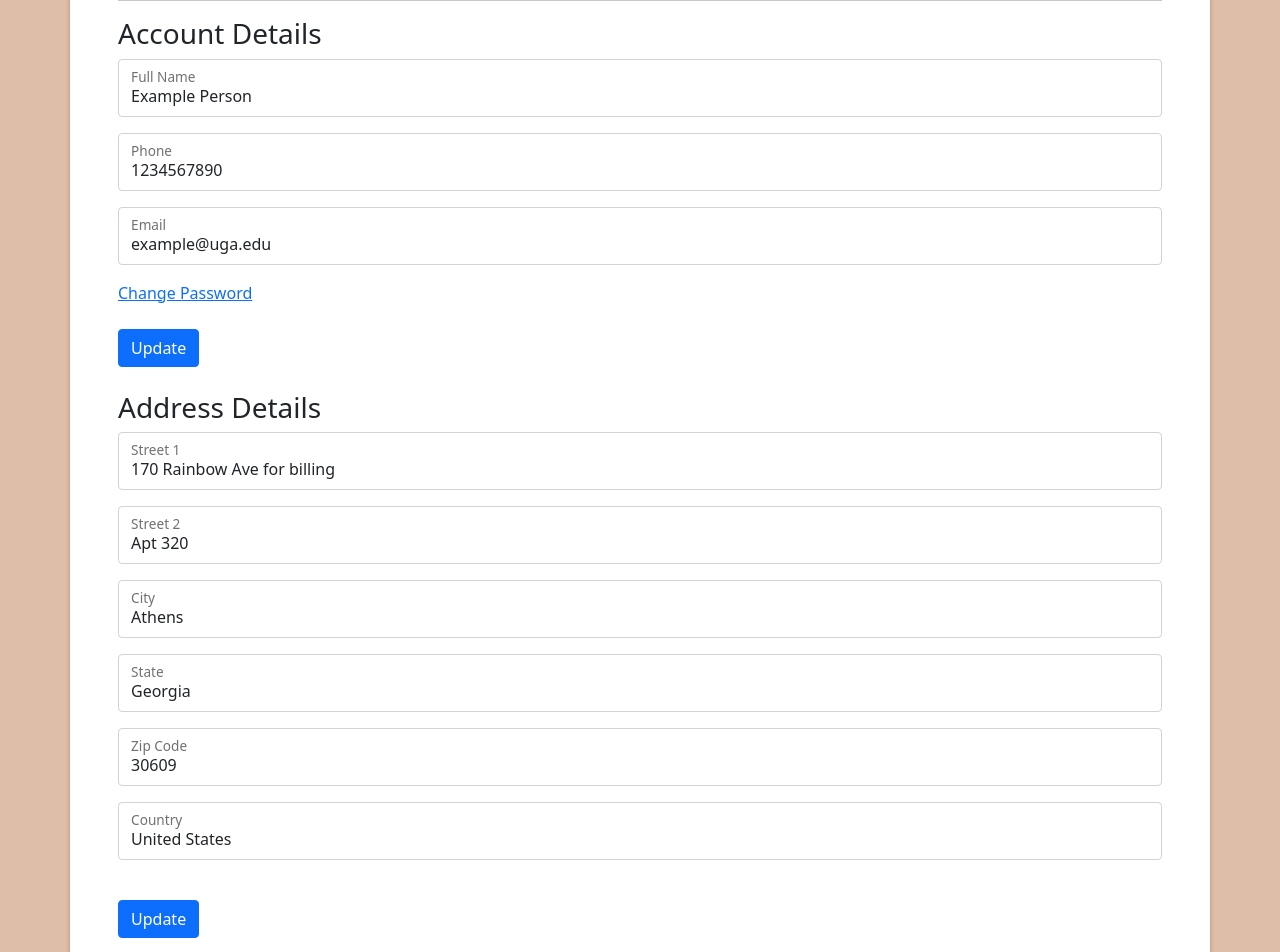
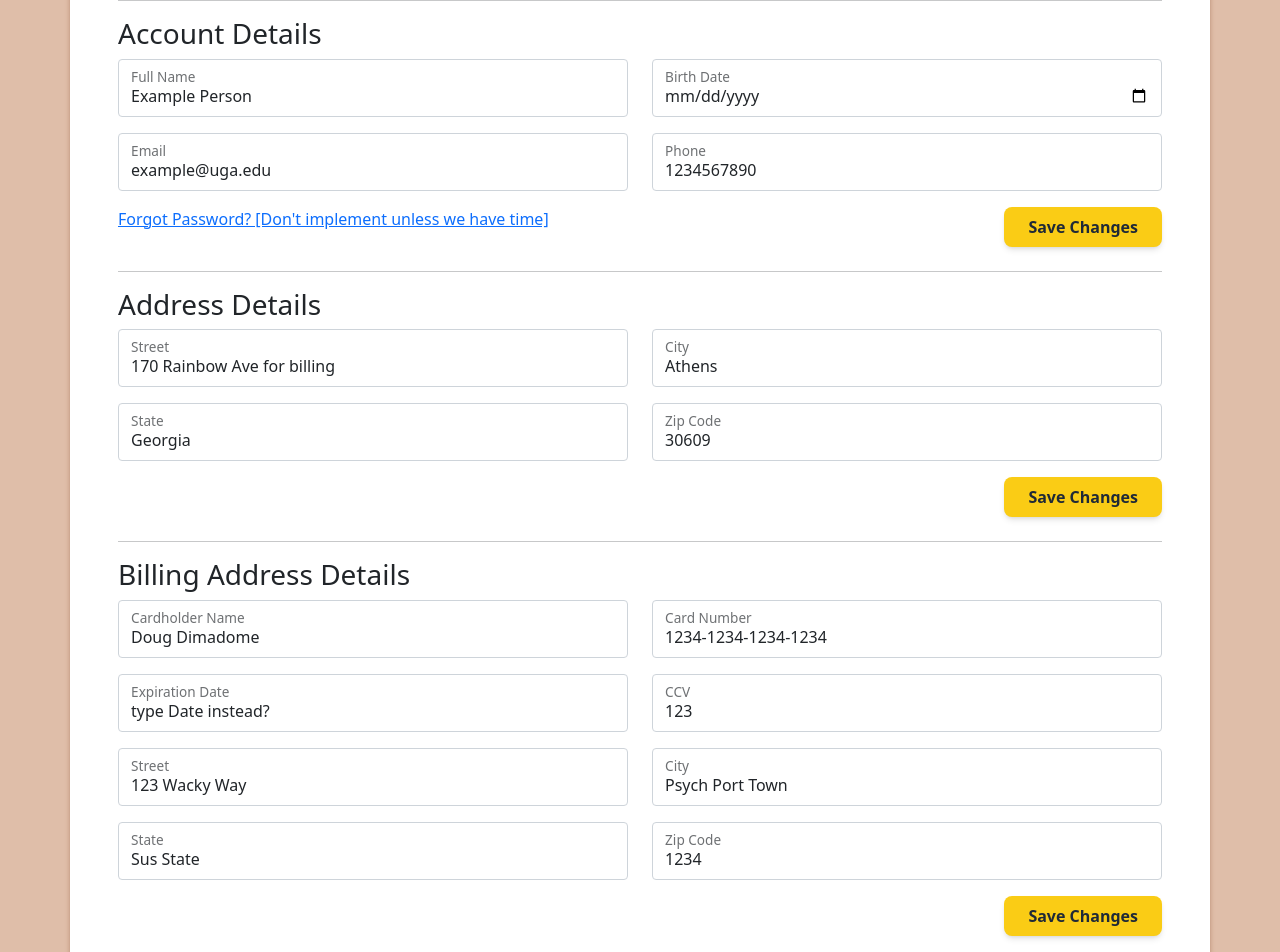
Before and after one commit to Rsandy2/ecommerce-ui, a Next.js app: page /profile in a window 1280 px wide. Shown: the part 200-1152 px from the top of the page. Built offline with nearby package versions, Linux system fonts and the light colour scheme.

Commit message:
Updated styling on files. Modified ../package-lck.json apparently too

```diff
--- /dev/null
+++ b/components/productReviewCard.jsx
@@ -0,0 +1,94 @@
+import React, { Component } from "react";
+
+const reviewCard = {
+    backgroundColor: "white",
+    padding: "3rem",
+    boxShadow: "0px 2px 5px #B98B73",
+    borderRadius: ".25rem",
+    //marginBottom: "1rem",
+    minHeight: "200",
+    maxHeight: "250",
+};
+
+/*
+Ask Anna for tips for resizing image to container while maintaining aspect ratio...
+*/
+const imgStyle = {
+    height: "100%",
+    //width: "auto",
+    objectFit: "cover",
+    display: "block",
+    marginLeft: "auto",
+    marginRight: "auto",
+    width: "50%",
+};
+
+// Me copy and pasting checkbox form input...
+/*
+class ReviewCard extends React.Component {
+constructor(props) {
+    super(props);
+    this.state = {
+        toReserve: true,
+    };
+
+    this.handleInputChange = this.handleInputChange.bind(this);
+}
+
+handleInputChange(event) {
+    const target = event.target;
+    const value = target.type === 'checkbox' ? target.checked : target.value;
+    const name = target.name;
+
+    this.setState({
+        [name]: value
+    });
+}
+*/
+
+
+/*
+Do you need to make another function to take into account reserve checkbox?
+I want Items price amount in checkout page to update whenever a product's reserve checkbox is marked.
+How do you take into account this form's properties externally in the checkout page...?
+*/
+function ReviewCard() {
+    return (
+        <div>
+            <div className="card" style={{ reviewCard }}>
+                <div className="row no-gutters">
+                    <div className="col-lg-4" style={{ ...{ display: "flex" }, ...{ ustifyContent: "center" } }}>
+                        <img
+                            src="https://picsum.photos/100"
+                            //className="card-img-side"
+                            alt="..."
+                            style={{ imgStyle }}
+                        />
+                    </div>
+                    <div className="col-lg-8">
+                        <h5 className="card-title">Title</h5>
+                        <h6 className="card-subtitle mb-2 text-muted">Author</h6>
+                        <h6 className="card-subtitle mb-2 text-muted">Price</h6>
+                        <h6 className="card-subtitle mb-2 text-muted">Reserve Book [insert checkbox]</h6>
+
+                    </div>
+                </div>
+            </div>
+        </div>
+    );
+}
+
+export default ReviewCard;
+
+/* Add checkbox after Price
+<form>
+    <label>
+        Reserve Book:
+        <input
+            name="toReserve"
+            type="checkbox"
+            checked={this.state.toReserve}
+            onChange={this.handleInputChange} />
+    </label>
+</form>
+*/
--- a/pages/checkout.jsx
+++ b/pages/checkout.jsx
@@ -3,6 +3,7 @@ import React from "react";
 //import MenuSideBar from "../components/MenuSideBar";
 import { Toaster } from "react-hot-toast";
 import Header from "../components/Header";
+import ReviewCard from "../components/productReviewCard";
 // Shift + Alt + F nice.
 
 export default function MyForm() {
@@ -27,16 +28,25 @@ export default function MyForm() {
   };
 
   const labelStyle = {
-    paddingLeft: ".5rem",
-    paddingRight: ".5rem",
+    paddingBottom: ".5rem",
   };
 
   const card = {
     backgroundColor: "white",
-    padding: "3rem 3rem 5rem 3rem",
+    padding: "3rem",
     boxShadow: "0px 2px 5px #B98B73",
     borderRadius: ".25rem",
     marginBottom: "1rem",
+  };
+
+  const reviewCard = {
+    backgroundColor: "white",
+    padding: "3rem",
+    boxShadow: "0px 2px 5px #B98B73",
+    borderRadius: ".25rem",
+    //marginBottom: "1rem",
+    minHeight: "200",
+    maxHeight: "300",
   };
 
   const buttonStyle = {
@@ -73,13 +83,97 @@ export default function MyForm() {
             paddingRight: "2rem",
           }}
         >
-          <div className="col-lg-8 checkoutCol">
+          <div className="col-lg-7 checkoutCol">
+            <div className="card" style={card}>
+              <h2>Order Summary</h2>
+              <hr />
+              <div className="row">
+                <div className="col-sm-8">
+                  <div className="row">
+                    <div className="col-sm-6">
+                      <h6>Items: </h6>
+                      <br></br>
+                      <h6>Promos: </h6>
+                      <br></br>
+                      <h7>Promo Ex1: </h7>
+                    </div>
+                    <div className="col-sm-6" style={{ textAlign: "right" }}>
+                      <h6>$amt</h6>
+                      <br></br>
+                      <h6>&nbsp;</h6>
+                      <br></br>
+                      <h7 style={{ color: "grey" }}>-$amt</h7>
+                      <hr />
+                      <h7>total $amt</h7>
+                    </div>
+                  </div>
+                </div>
+
+                <div className="col-sm-4" style={{ textAlign: "center" }}>
+                  <h5>Have a promo code?</h5>
+                  <form onSubmit={handleSubmit}>
+                    <div className="row" style={{ paddingBottom: "3%" }}>
+                      <input
+                        className="form-control"
+                        //style={{width: "90%"}}
+                        type="text"
+                        placeholder="Enter code here"
+                        name="promoCode"
+                        value={inputs.promoCode || ""}
+                        onChange={handleChange}
+                      />
+                    </div>
+                    <input
+                      className="py-2 px-4 bg-yellow-400 text-gray-800 font-bold rounded-lg shadow-md hover:shadow-lg transition duration-300"
+                      type="submit"
+                      value="Verify Code"
+                      style={{ width: "100%" }}
+                    />
+                  </form>
+                </div>
+              </div>
+              <hr />
+              <div className="row">
+                <div className="col-sm-8">
+                  <div className="row">
+                    <div className="col-sm-6">
+                      <h2 style={{ color: "#900020" }}>Order Total: </h2>
+                    </div>
+                    <div className="col-sm-6">
+                      <h2 style={{ ...{ float: "right" }, ...{ color: "#900020" } }}>$amt</h2>
+                    </div>
+                  </div>
+                </div>
+              </div>
+            </div>
+            <div className="card" style={reviewCard}>
+              <h2>Review Items and Shipping</h2>
+            </div>
+            <ReviewCard />
+            <div className="card" style={card}>
+              Have loop that generates cards...
+              </div>
+            <div className="card" style={card}>
+              <h2 style={{textAlign: "center"}}>I have reviewed my order and confirmed it to be correct.&nbsp;</h2>
+              <input
+                  className="py-2 px-4 bg-green-500 text-gray-800 font-bold rounded-lg shadow-md hover:shadow-lg transition duration-300"
+                  type="submit"
+                  value="Place Order"
+                  //style={{ width: "100%" }}
+                />
+
+            </div>
+          </div>
+
+          <div className="col-lg-5 checkoutCol">
             <div className="card" style={card}>
               <h2>
                 Shipping Address
                 <hr />
               </h2>
               <form onSubmit={handleSubmit}>
+                <div className="row" style={{ paddingBottom: "3%" }}>
+                  <div className="col-sm-6">
                     <label className="floatLeft" style={labelStyle}>
                       Full Name<br></br>
                       <input
@@ -88,33 +182,52 @@ export default function MyForm() {
                         name="shipName"
                         value={inputs.shipName || ""}
                         onChange={handleChange}
-                    //style={{width: "100%"}}
                       />
                     </label>
-                <br></br>
+                  </div>
+                  <div className="col-sm-6">
                     <label style={labelStyle}>
-                  Street: <br></br>
+                      State
                       <input
                         className="form-control"
+                        type="text"
+                        name="shipState"
+                        value={inputs.shipState || ""}
+                        onChange={handleChange}
+
+                      />
+                    </label>
+                  </div>
+                </div>
+                <div className="row" style={{ paddingBottom: "3%" }}>
+                  <label style={labelStyle}>
+                    Street <br></br>
+                    <input
+                      className="form-control"
+                      //style={{ width: "100%" }}
                       type="text"
                       name="shipStreet"
                       value={inputs.shipStreet || ""}
                       onChange={handleChange}
                     />
                   </label>
-                <br></br>
+                </div>
+                <div className="row" style={{ paddingBottom: "3%" }}>
+                  <div className="col-sm-6">
                     <label style={labelStyle}>
-                  State:
+                      Zip Code
                       <input
                         className="form-control"
-                    type="text"
-                    name="shipState"
-                    value={inputs.shipState || ""}
+                        type="number"
+                        name="shipZip"
+                        value={inputs.shipZip || ""}
                         onChange={handleChange}
                       />
                     </label>
+                  </div>
+                  <div className="col-sm-6">
                     <label style={labelStyle}>
-                  City:
+                      City
                       <input
                         className="form-control"
                         type="text"
@@ -123,23 +236,14 @@ export default function MyForm() {
                         onChange={handleChange}
                       />
                     </label>
-                <label style={labelStyle}>
-                  Zip Code:
+                  </div>
+                </div>
                 <input
-                    className="form-control"
-                    type="number"
-                    name="shipZip"
-                    value={inputs.shipZip || ""}
-                    onChange={handleChange}
+                  className="py-2 px-4 bg-yellow-400 text-gray-800 font-bold rounded-lg shadow-md hover:shadow-lg transition duration-300"
+                  type="submit"
+                  value="Update"
+                  style={{ width: "100%" }}
                 />
-                </label>
-                <button
-                  className="btn btn-primary"
-                  type="submit"
-                  style={buttonStyle}
-                >
-                  Update
-                </button>
               </form>
             </div>
             <div className="card" style={card}>
@@ -147,9 +251,18 @@ export default function MyForm() {
                 Payment Method
                 <hr />
               </h2>
+
+              <div style={{ display: "flex" }}>
+                <span>We accept debit and credit cards&nbsp;&nbsp;</span>
+                <img src="https://i.imgur.com/2ISgYja.png" width="30"></img>
+                <img src="https://i.imgur.com/W1vtnOV.png" width="30"></img>
+                <img src="https://i.imgur.com/35tC99g.png" width="30"></img>
+              </div>
               <form onSubmit={handleSubmit}>
-                <label style={labelStyle}>
-                  Name on Card:
+                <div className="row" style={{ ...{ paddingBottom: "3%" }, ...{ paddingTop: "3%" } }}>
+                  <div className="col-sm-6">
+                    <label className="floatLeft" style={labelStyle}>
+                      Cardholder Name<br></br>
                       <input
                         className="form-control"
                         type="text"
@@ -158,28 +271,51 @@ export default function MyForm() {
                         onChange={handleChange}
                       />
                     </label>
+                  </div>
+                  <div className="col-sm-6">
                     <label style={labelStyle}>
-                  Card Number:
+                      Card Expiration Date
                       <input
                         className="form-control"
                         type="text"
-                    name="cardNum"
-                    value={inputs.cardStreet || ""}
+                        name="payExpDate"
+                        value={inputs.payExpDate || ""}
                         onChange={handleChange}
                       />
                     </label>
+                  </div>
+                </div>
+                <div className="row" style={{ paddingBottom: "3%" }}>
+                  <div className="col-sm-6">
                     <label style={labelStyle}>
-                  CCV:
+                      Card Number <br></br>
                       <input
                         className="form-control"
                         type="text"
-                    name="ccvNum"
-                    value={inputs.ccvNum || ""}
+                        name="payCardNum"
+                        //placeholder="0000-0000-0000-0000"
+                        value={inputs.payCardNum || ""}
                         onChange={handleChange}
                       />
                     </label>
+                  </div>
+                  <div className="col-sm-6">
                     <label style={labelStyle}>
-                  Street: <br></br>
+                      CCV
+                      <input
+                        className="form-control"
+                        type="text"
+                        name="payCCV"
+                        value={inputs.payCCV || ""}
+                        onChange={handleChange}
+                      />
+                    </label>
+                  </div>
+                </div>
+                <div className="row" style={{ paddingBottom: "3%" }}>
+                  <div className="col-sm-6">
+                    <label style={labelStyle}>
+                      Street
                       <input
                         className="form-control"
                         type="text"
@@ -188,8 +324,24 @@ export default function MyForm() {
                         onChange={handleChange}
                       />
                     </label>
+                  </div>
+                  <div className="col-sm-6">
                     <label style={labelStyle}>
-                  State:
+                      City
+                      <input
+                        className="form-control"
+                        type="text"
+                        name="payCity"
+                        value={inputs.payCity || ""}
+                        onChange={handleChange}
+                      />
+                    </label>
+                  </div>
+                </div>
+                <div className="row" style={{ paddingBottom: "3%" }}>
+                <div className="col-sm-6">
+                    <label style={labelStyle}>
+                      State
                       <input
                         className="form-control"
                         type="text"
@@ -198,18 +350,10 @@ export default function MyForm() {
                         onChange={handleChange}
                       />
                     </label>
+                  </div>
+                  <div className="col-sm-6">
                     <label style={labelStyle}>
-                  City:
-                  <input
-                    className="form-control"
-                    type="text"
-                    name="payCity"
-                    value={inputs.payCity || ""}
-                    onChange={handleChange}
-                  />
-                </label>
-                <label style={labelStyle}>
-                  Zip Code:
+                      Zip Code
                       <input
                         className="form-control"
                         type="number"
@@ -218,40 +362,19 @@ export default function MyForm() {
                         onChange={handleChange}
                       />
                     </label>
-                <br></br>
-                <button
-                  className="btn btn-primary"
+                  </div>
+
+                </div>
+
+                <input
+                  className="py-2 px-4 bg-yellow-400 text-gray-800 font-bold rounded-lg shadow-md hover:shadow-lg transition duration-300"
                   type="submit"
-                  style={buttonStyle}
-                >
-                  Update
-                </button>
-              </form>
-            </div>
-            <div className="card" style={card}>
-              <h2>Review Items and Shipping</h2>
-              <h1>Have a loop component to generate product cards?</h1>
-            </div>
-          </div>
-          <div className="col-lg-4 checkoutCol">
-            <div className="card" style={card}>
-              <h2>Order Summary</h2>
-              <h7>Items (var item amt here?) </h7>
-              <h7>float right $amt</h7>
-              <h7>Books Reserved (reserved book amt here?) </h7>
-              <h7>-float right $amt</h7>
-              <hr />
-              <h2>Order Total: </h2>
-              <h2>float right $amt</h2>
-              <hr />
-              <form>
-                <input
-                  className="mt-2 mb-5 py-2 px-4 bg-yellow-400 text-gray-800 font-bold rounded-lg shadow-md hover:shadow-lg transition duration-300"
-                  type="submit"
-                  value="Place Order"
+                  value="Update"
+                  style={{ width: "100%" }}
                 />
               </form>
             </div>
+
           </div>
         </div>
       </div>
--- a/pages/profile.jsx
+++ b/pages/profile.jsx
@@ -28,26 +28,44 @@ function Profile() {
 
   // console.log(selectedTab);
 
+  /*
+  What if... we enclosed all the textboxes in one form and only have one update button? :thinking:
+  */
   const AccountDetails = () => {
     return (
       <div>
         <h3>Account Details</h3>
+        <div className="row">
+          <div className="col-lg-6">
             <FloatingInput
               title="Full Name"
               id="name"
               type="text"
               value="Example Person"
             />
-        <FloatingInput title="Phone" id="phone" type="tel" value="1234567890" />
             <FloatingInput
               title="Email"
               id="email"
               type="email"
               value="example@uga.edu"
             />
-        <a href="#">Change Password</a>
-        <br />
-        <button className="btn btn-primary my-4">Update</button>
+          </div>
+          <div className="col-lg-6">
+            <FloatingInput title="Birth Date" id="birthday" type="Date" value="" />
+            <FloatingInput title="Phone" id="phone" type="tel" value="1234567890" />
+          </div>
+        </div>
+
+        <a href="#">Forgot Password? [Don't implement unless we have time]</a>
+        <input
+          className="py-2 px-4 bg-yellow-400 text-gray-800 font-bold rounded-lg shadow-md hover:shadow-lg transition duration-300"
+          type="submit"
+          value="Save Changes"
+          style={{ float: "right" }}
+        />
+        <br></br>
+        <br></br>
+        <hr />
       </div>
     );
   };
@@ -55,28 +73,33 @@ function Profile() {
     return (
       <div>
         <h3>Address Details</h3>
+        <div className="row">
+          <div className="col-lg-6">
           <FloatingInput
-          title="Street 1"
-          id="street1"
+          title="Street"
+          id="addressStreet"
           type="text"
           value="170 Rainbow Ave for billing"
         />
-        <FloatingInput
-          title="Street 2"
-          id="street2"
-          type="text"
-          value="Apt 320"
+
+        <FloatingInput title="State" id="adressState" type="text" value="Georgia" />
+
+          </div>
+          <div className="col-lg-6">
+          <FloatingInput title="City" id="addressCity" type="text" value="Athens" />
+          <FloatingInput title="Zip Code" id="addressCip" type="text" value="30609" />
+          </div>
+        </div>
+        <input
+          className="py-2 px-4 bg-yellow-400 text-gray-800 font-bold rounded-lg shadow-md hover:shadow-lg transition duration-300"
+          type="submit"
+          value="Save Changes"
+          style={{ float: "right" }}
         />
-        <FloatingInput title="City" id="city" type="text" value="Athens" />
-        <FloatingInput title="State" id="state" type="text" value="Georgia" />
-        <FloatingInput title="Zip Code" id="zip" type="text" value="30609" />
-        <FloatingInput
-          title="Country"
-          id="country"
-          type="text"
-          value="United States"
-        />
-        <button className="btn btn-primary my-4">Update</button>
+        <br></br>
+        <br></br>
+        <hr />
+
       </div>
     );
   };
@@ -85,49 +108,32 @@ function Profile() {
     return (
       <div>
         <h3>Billing Address Details</h3>
+        <div className="row">
+          <div className="col-lg-6">
           <FloatingInput
-          title="Street 1"
-          id="street1"
+          title="Cardholder Name"
+          id="billCardName"
           type="text"
-          value="170 Rainbow Ave"
+          value="Doug Dimadome"
         />
-        <FloatingInput
-          title="Street 2"
-          id="street2"
-          type="text"
-          value="Apt 320"
-        />
-        <FloatingInput title="City" id="city" type="text" value="Athens" />
-        <FloatingInput title="State" id="state" type="text" value="Georgia" />
-        <FloatingInput title="Zip Code" id="zip" type="text" value="30609" />
-        <FloatingInput
-          title="Country"
-          id="country"
-          type="text"
-          value="United States"
-        />
-        <button className="btn btn-primary my-4">Update</button>
-        <h3>Payment Methods</h3>
-        <form action="">
-          <div className="row my-2">
-            <div className="col-3">
-              <a href="#">VISA ...7890</a>
+        <FloatingInput title="Expiration Date" id="billExpDate" type="text" value="type Date instead?" />
+        <FloatingInput title="Street" id="billStreet" type="text" value="123 Wacky Way" />
+        <FloatingInput title="State" id="billState" type="text" value="Sus State" />
           </div>
-            <div className="col">
-              <button className="btn btn-danger">Remove</button>
+          <div className="col-lg-6">
+          <FloatingInput title="Card Number" id="billCardNum" type="text" value="1234-1234-1234-1234" />
+          <FloatingInput title="CCV" id="billCCV" type="text" value="123" />
+          <FloatingInput title="City" id="billCity" type="text" value="Psych Port Town" />
+          <FloatingInput title="Zip Code" id="billZip" type="text" value="1234" />
           </div>
           </div>
-        </form>
-        <div className="row my-2">
-          <div className="col-3">
-            <a href="#">DISCOVER ...7890</a>
-          </div>
-          <div className="col">
-            <button className="btn btn-danger">Remove</button>
-          </div>
-        </div>
-        <br />
-        <a href="#">Add Payment Method</a>
+          <input
+          className="py-2 px-4 bg-yellow-400 text-gray-800 font-bold rounded-lg shadow-md hover:shadow-lg transition duration-300"
+          type="submit"
+          value="Save Changes"
+          style={{ float: "right" }}
+        />
+
       </div>
     );
   };
@@ -157,6 +163,7 @@ function Profile() {
           <div className="row">
             <div className="col">
               <AccountDetails />
+
               <AddressDetails />
               <BillingDetails />
             </div>
@@ -168,3 +175,27 @@ function Profile() {
 }
 
 export default Profile;
+
+/*
+        <h3>Payment Methods</h3>
+        <form action="">
+          <div className="row my-2">
+            <div className="col-3">
+              <a href="#">VISA ...7890</a>
+            </div>
+            <div className="col">
+              <button className="btn btn-danger">Remove</button>
+            </div>
+          </div>
+        </form>
+        <div className="row my-2">
+          <div className="col-3">
+            <a href="#">DISCOVER ...7890</a>
+          </div>
+          <div className="col">
+            <button className="btn btn-danger">Remove</button>
+          </div>
+        </div>
+        <br />
+        <a href="#">Add Payment Method</a>
+*/
```
Also changed, not shown: 1 other file (tests, documents, lock files or other folders). Lines whose indentation alone changed are shown as unchanged.
